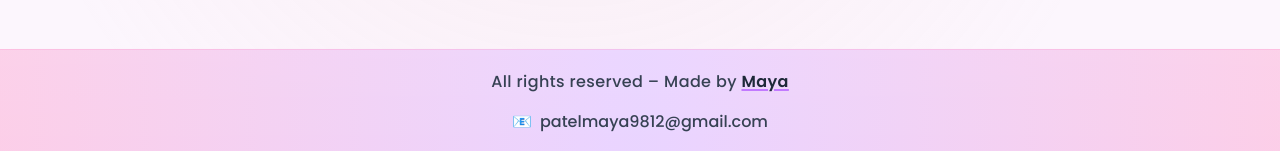
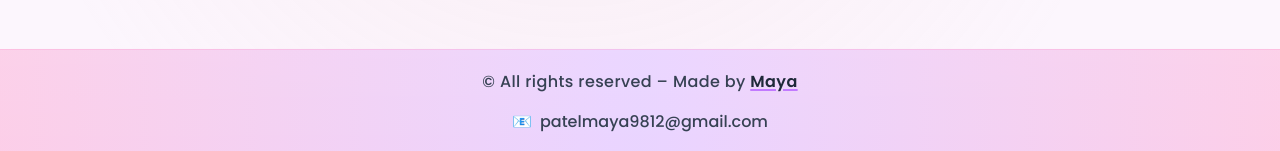
Before and after one commit to 01Maya/Sarth-s-Birthday, a Next.js app: page / in a window 1280 px wide. Shown: the part 3965-4116 px from the top of the page. Built offline with nearby package versions, Linux system fonts and the light colour scheme; a web font is replaced by a local one.

Commit message:
Update copyright text in footer component

```diff
--- a/components/sections/footer.tsx
+++ b/components/sections/footer.tsx
@@ -10,7 +10,7 @@ export default function Footer() {
         <div className="space-y-2 text-center">
           {/* Main copyright with styled Maya */}
           <p className="text-sm md:text-base font-medium text-gray-700 tracking-wide">
-            <span>All rights reserved – Made by </span>
+            <span> © All rights reserved – Made by </span>
             <a
               href="https://myportfolio1it.vercel.app/"
               target="_blank"
```
